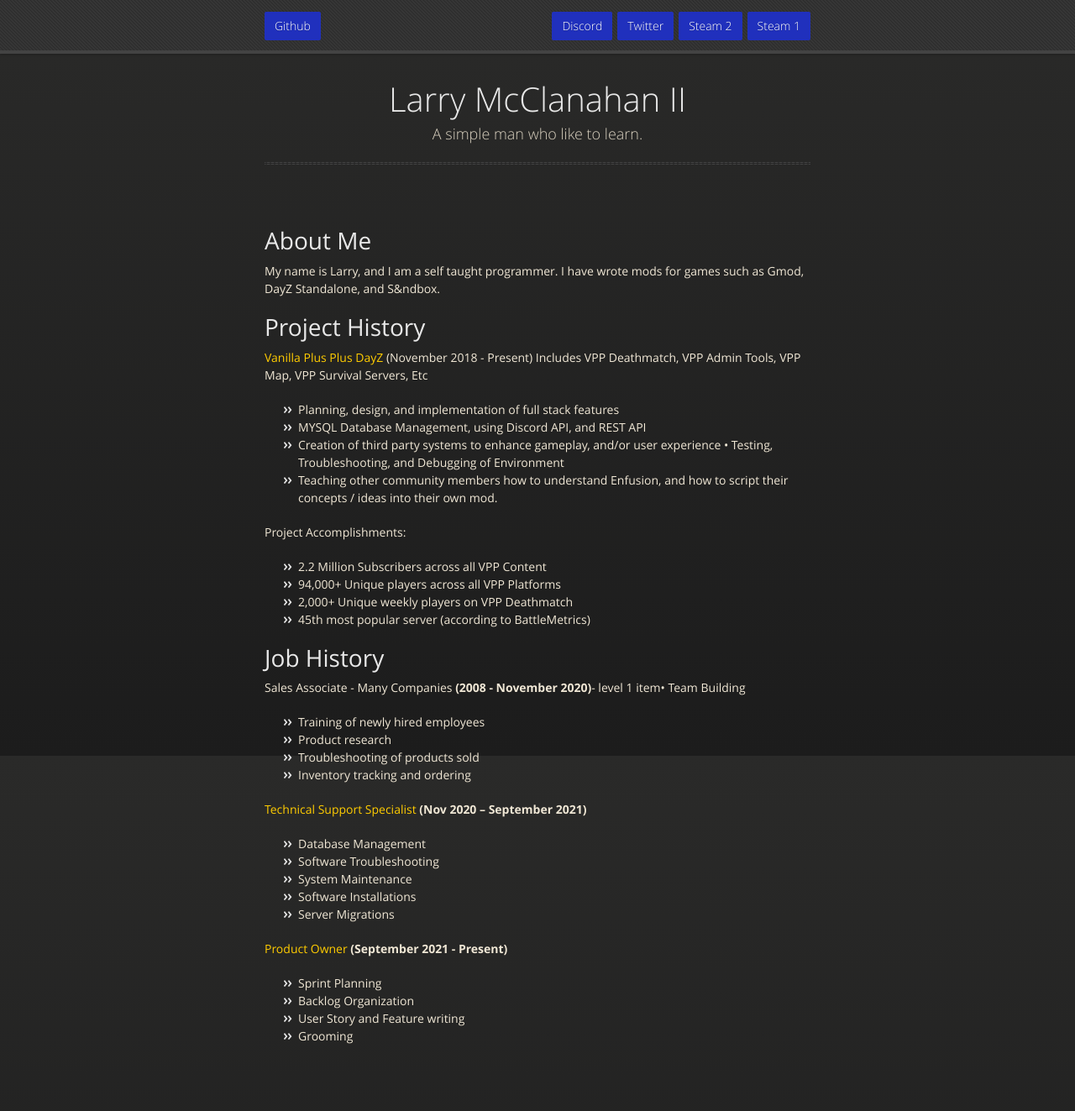
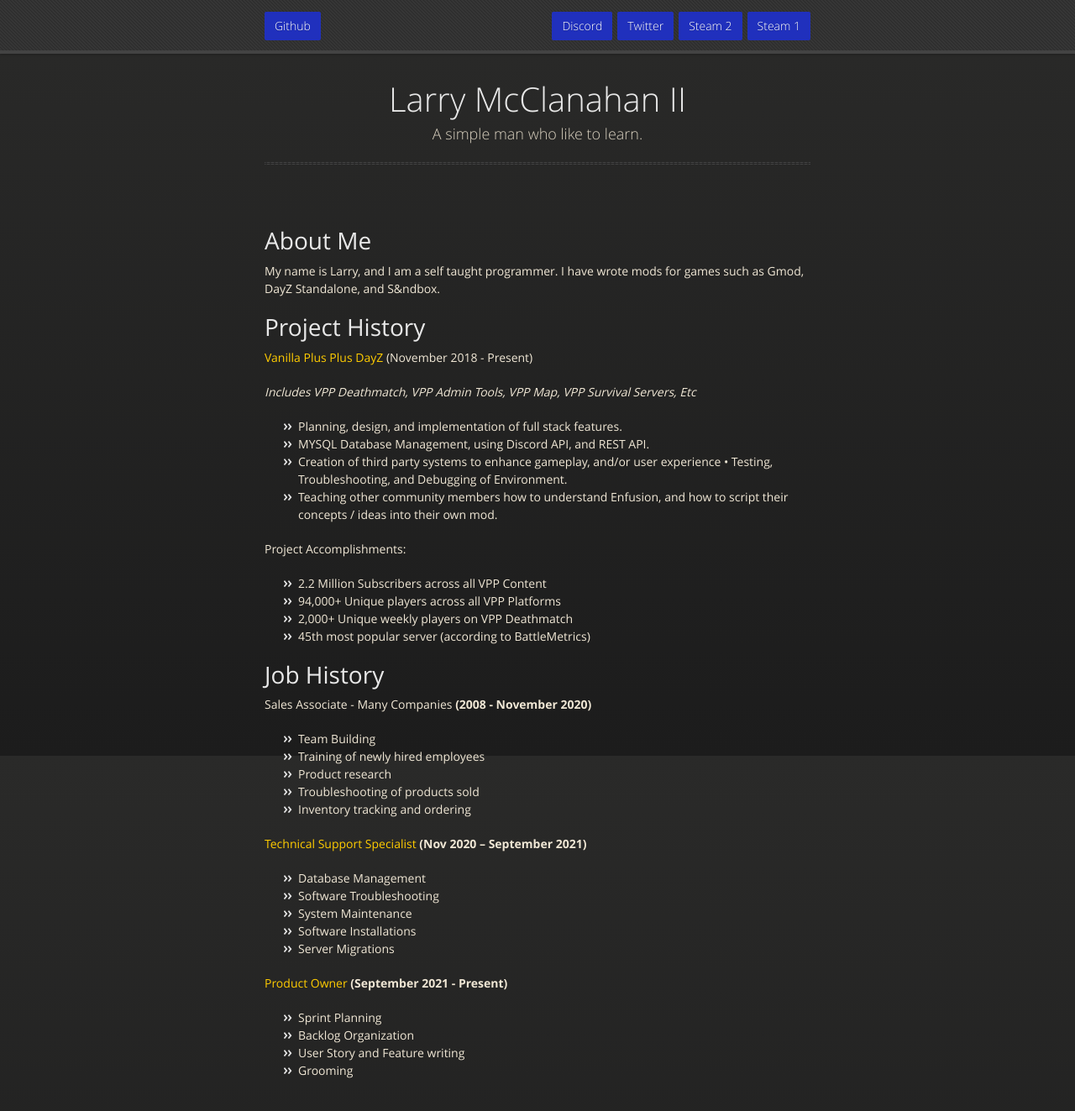
Before and after one commit to GravityWolfNotAmused/gravitywolfnotamused.github.io, a Jekyll site: the page built from index.md, in a window 1280 px wide and 1395 px high. Shown: the top 1323 px of the window at 84% size. Built offline with Jekyll 4.4.1, drawn with Linux system fonts in a browser that asks for light colours; our own code applies the rules of GitHub Pages for plain Markdown files.

Commit message:
Update index.md

```diff
--- a/index.md
+++ b/index.md
@@ -8,10 +8,11 @@ My name is Larry, and I am a self taught programmer. I have wrote mods for games
 # Project History
 
 [Vanilla Plus Plus DayZ](https://www.dayzvpp.com/) (November 2018 - Present)
-Includes VPP Deathmatch, VPP Admin Tools, VPP Map, VPP Survival Servers, Etc
-- Planning, design, and implementation of full stack features
-- MYSQL Database Management, using Discord API, and REST API
-- Creation of third party systems to enhance gameplay, and/or user experience • Testing, Troubleshooting, and Debugging of Environment
+
+*Includes VPP Deathmatch, VPP Admin Tools, VPP Map, VPP Survival Servers, Etc*
+- Planning, design, and implementation of full stack features.
+- MYSQL Database Management, using Discord API, and REST API.
+- Creation of third party systems to enhance gameplay, and/or user experience • Testing, Troubleshooting, and Debugging of Environment.
 - Teaching other community members how to understand Enfusion, and how to script their concepts / ideas into their own mod.
 
 Project Accomplishments:
@@ -23,7 +24,8 @@ Project Accomplishments:
 
 # Job History
 
-Sales Associate - Many Companies **(2008 - November 2020)**- level 1 item• Team Building
+Sales Associate - Many Companies **(2008 - November 2020)**
+- Team Building
 - Training of newly hired employees
 - Product research
 - Troubleshooting of products sold
```
